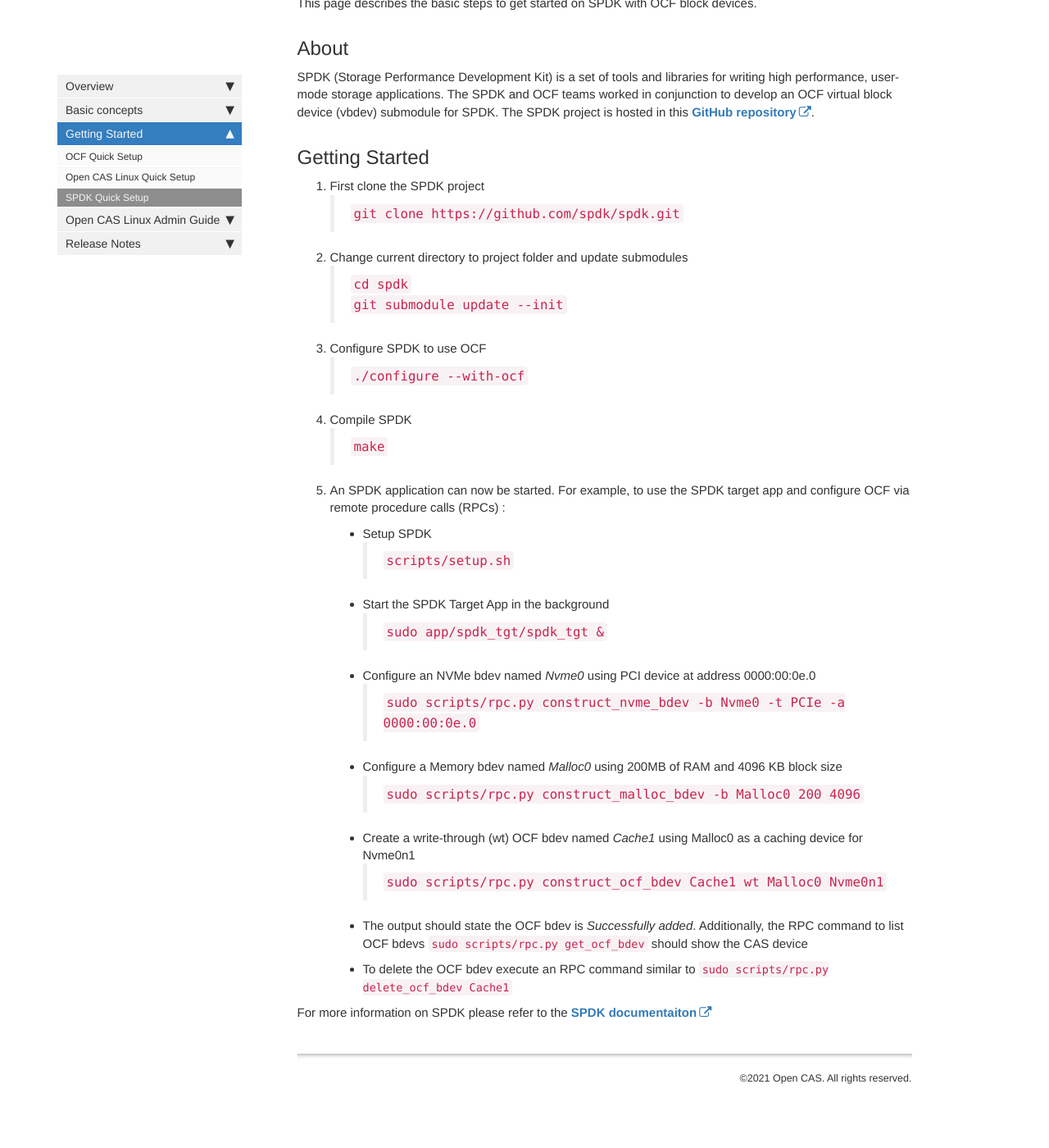
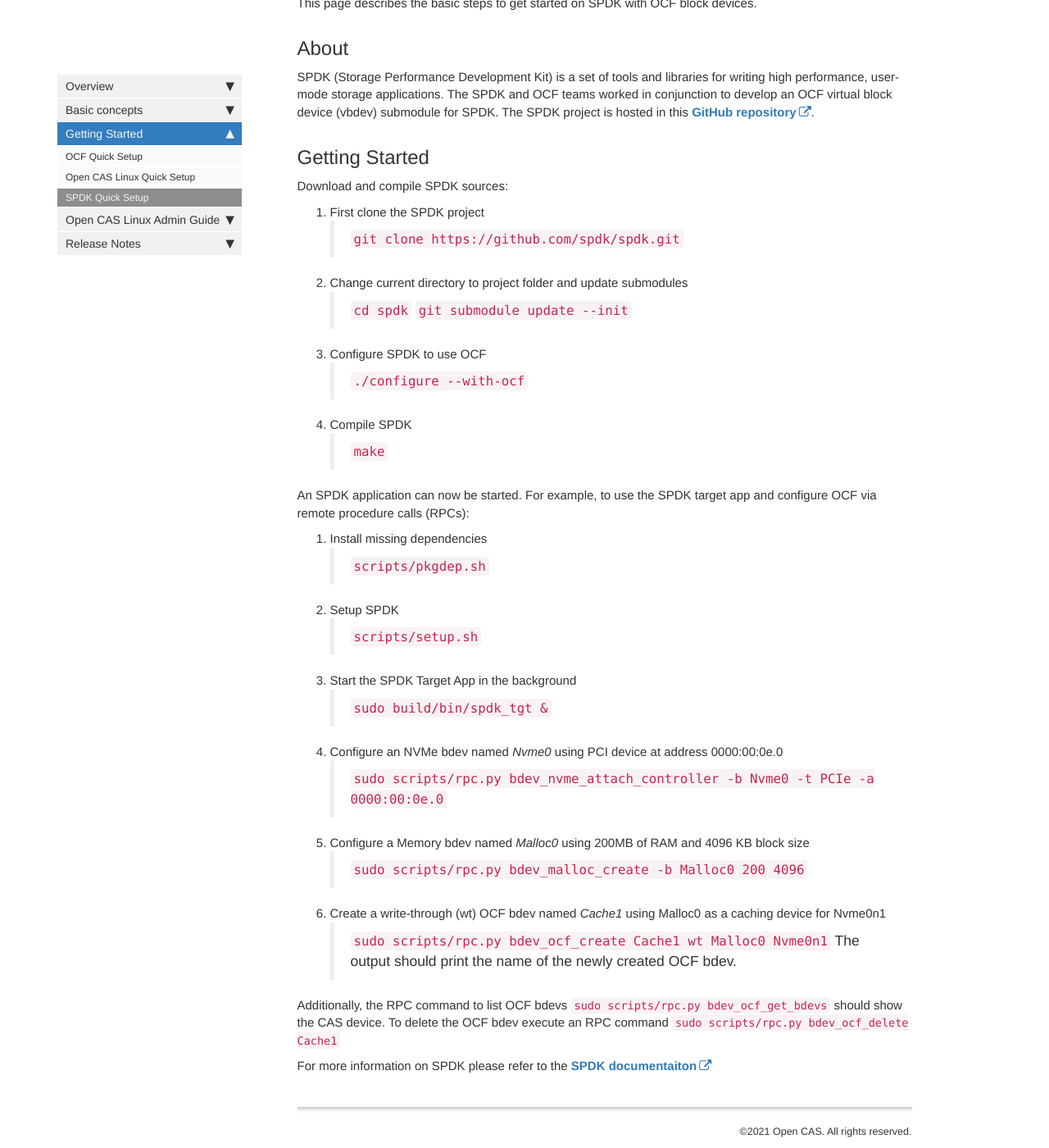
Before and after one commit to Open-CAS/open-cas.github.io, a Jekyll site: the page built from pages/spdk_ocf_adapter/getting_started_spdk.md, in a window 1280 px wide and 1400 px high, scrolled down 148 px. Shown: the whole window at 82% size. Built offline with Jekyll 4.4.1, drawn with Linux system fonts in a browser that asks for light colours; nearby versions of some CDN libraries; comment, search, counter and statistics services are not loaded; before the commit the page ends 1483 px from its top, so only the background shows below that.

Commit message:
Update SPDK quick setup guide
Signed-off-by: Rafal Stefanowski <rafal.stefanowski@intel.com>

````diff
--- a/pages/spdk_ocf_adapter/getting_started_spdk.md
+++ b/pages/spdk_ocf_adapter/getting_started_spdk.md
@@ -13,32 +13,44 @@
 The SPDK project is hosted in this [**GitHub repository**](https://github.com/spdk).
 
 ## Getting Started
+Download and compile SPDK sources:
+
 1. First clone the SPDK project
-   > ```git clone https://github.com/spdk/spdk.git```
+   > `git clone https://github.com/spdk/spdk.git`
 
 2. Change current directory to project folder and update submodules
-   > ``cd spdk``
-   > ```git submodule update --init```
+   > `cd spdk`
+   > `git submodule update --init`
 
 3. Configure SPDK to use OCF
-  > ```./configure --with-ocf```
+   > `./configure --with-ocf`
 
 4. Compile SPDK
-   > ```make```
+   > `make`
 
-5. An SPDK application can now be started. For example, to use the SPDK target app and configure OCF via remote procedure calls (RPCs) :
- * Setup SPDK
- > ```scripts/setup.sh```
- * Start the SPDK Target App in the background
- > ```sudo app/spdk_tgt/spdk_tgt &```
- * Configure an NVMe bdev named *Nvme0* using PCI device at address 0000:00:0e.0
- > ```sudo scripts/rpc.py construct_nvme_bdev -b Nvme0 -t PCIe -a 0000:00:0e.0```
- * Configure a Memory bdev named *Malloc0* using 200MB of RAM and 4096 KB block size
- > ```sudo scripts/rpc.py construct_malloc_bdev -b Malloc0 200 4096```
- * Create a write-through (wt) OCF bdev named *Cache1* using Malloc0 as a caching device for Nvme0n1
-  > ```sudo scripts/rpc.py construct_ocf_bdev Cache1 wt Malloc0 Nvme0n1```
- * The output should state the OCF bdev is *Successfully added*. Additionally, the RPC command to list OCF bdevs ```sudo scripts/rpc.py get_ocf_bdev``` should show the CAS device
- * To delete the OCF bdev execute an RPC command similar to ```sudo scripts/rpc.py delete_ocf_bdev Cache1```
+An SPDK application can now be started. For example, to use the SPDK target app and configure OCF via remote procedure calls (RPCs):
+
+1. Install missing dependencies
+   > `scripts/pkgdep.sh`
+
+2. Setup SPDK
+   > `scripts/setup.sh`
+
+3. Start the SPDK Target App in the background
+   > `sudo build/bin/spdk_tgt &`
+
+4. Configure an NVMe bdev named *Nvme0* using PCI device at address 0000:00:0e.0
+   > `sudo scripts/rpc.py bdev_nvme_attach_controller -b Nvme0 -t PCIe -a 0000:00:0e.0`
+
+5. Configure a Memory bdev named *Malloc0* using 200MB of RAM and 4096 KB block size
+   > `sudo scripts/rpc.py bdev_malloc_create -b Malloc0 200 4096`
+
+6. Create a write-through (wt) OCF bdev named *Cache1* using Malloc0 as a caching device for Nvme0n1
+   > `sudo scripts/rpc.py bdev_ocf_create Cache1 wt Malloc0 Nvme0n1`
+   > The output should print the name of the newly created OCF bdev.
+
+Additionally, the RPC command to list OCF bdevs `sudo scripts/rpc.py bdev_ocf_get_bdevs` should show the CAS device.
+To delete the OCF bdev execute an RPC command `sudo scripts/rpc.py bdev_ocf_delete Cache1`
 
 
 For more information on SPDK please refer to the [**SPDK documentaiton**](https://spdk.io/doc/index.html)
````
